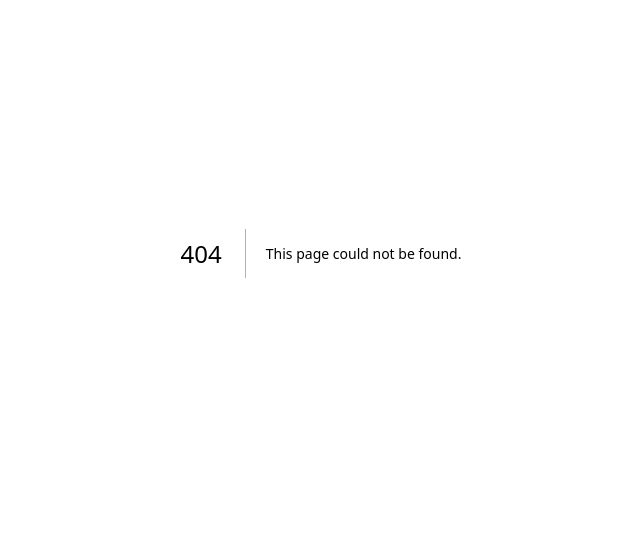
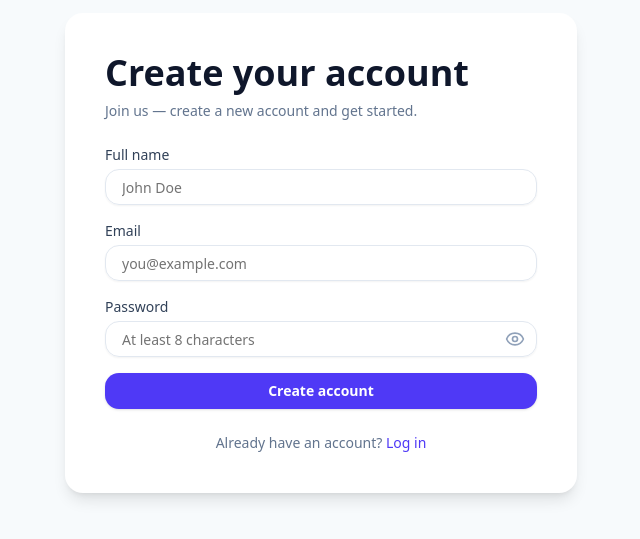
Before and after one commit to AhmedMonem122/WeTheMakers-Task, a Next.js app in the folder job-board-assignment/frontend/: page /register in a window 1280 px wide. Before the commit this address had no page. Shown: the part 147-686 px from the top of the page, without its empty margins (319-959 px from the left). Built offline with nearby package versions, Linux system fonts and the light colour scheme.

Commit message:
feat: add register page

```diff
--- /dev/null
+++ b/job-board-assignment/frontend/app/(job-seeker)/register/page.tsx
@@ -0,0 +1,7 @@
+import RegisterPage from "@/components/register/register";
+
+const Register = () => {
+  return <RegisterPage />;
+};
+
+export default Register;
```
